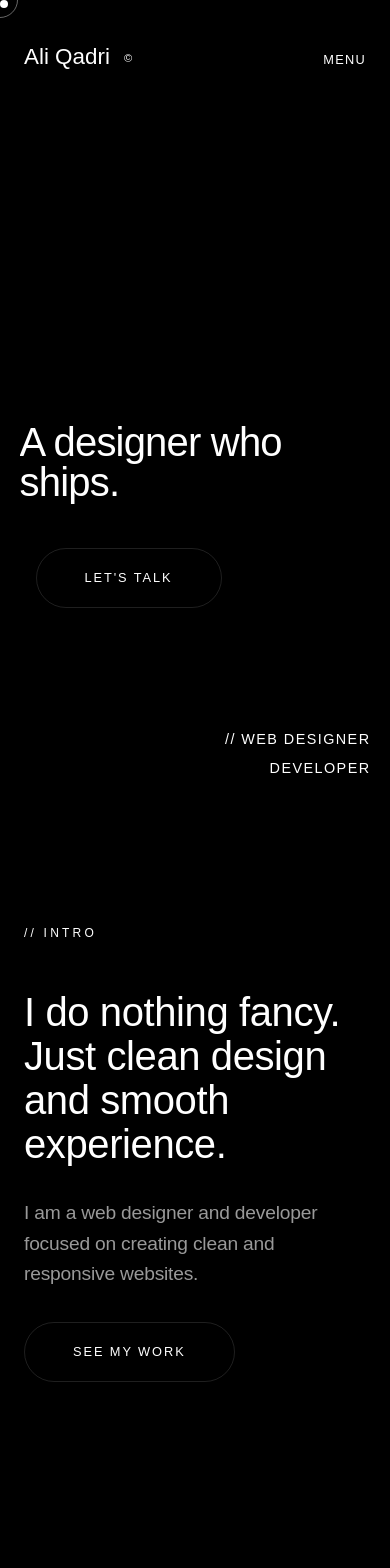
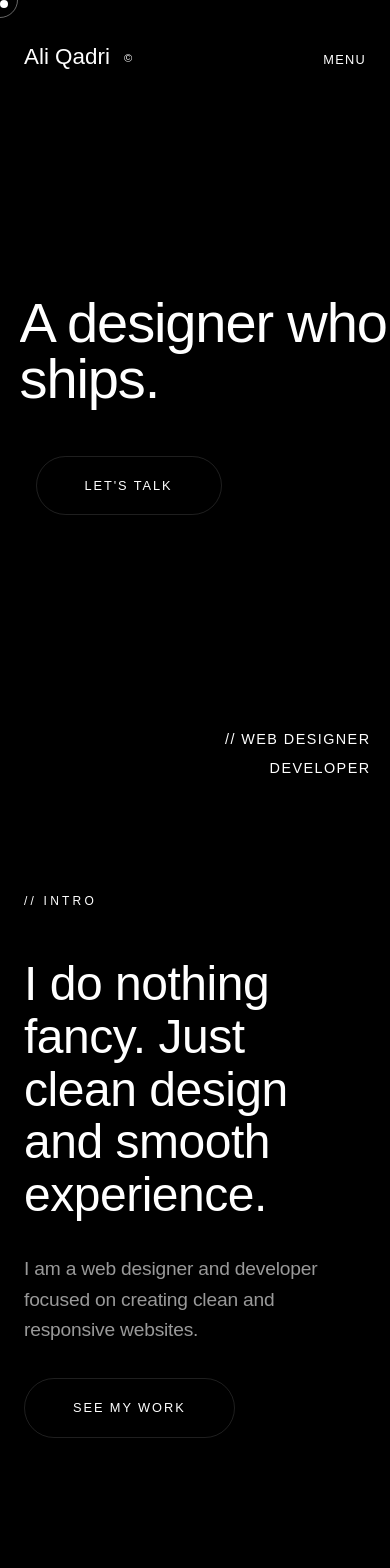
Before and after one commit to Ali-Qadri/MyPortfolio, a Next.js app in the folder my-portfolio/: page / in a window 390 px wide. Shown: the top 1568 px of the page. Built offline with nearby package versions, Linux system fonts and the light colour scheme; a web font is replaced by a local one.

Commit message:
Fixed the phone version
I fixed the heading on phone version

```diff
--- a/my-portfolio/app/components/Playground.tsx
+++ b/my-portfolio/app/components/Playground.tsx
@@ -4,7 +4,7 @@ import { motion } from 'framer-motion';
 export default function Playground() {
   return (
     <section id="playground" style={{
-      padding: 'clamp(5rem, 15vw, 12rem) clamp(1.5rem, 5vw, 4rem)',
+      padding: 'clamp(3rem, 10vw, 12rem) clamp(1.5rem, 5vw, 4rem)',
       maxWidth: '1440px',
       margin: '0 auto',
       background: '#000000',
@@ -14,7 +14,7 @@ export default function Playground() {
         whileInView={{ opacity: 1, y: 0 }}
         transition={{ duration: 0.6 }}
         viewport={{ once: true, amount: 0.5 }}
-        style={{ display: 'flex', alignItems: 'center', gap: '1rem', marginBottom: '4rem' }}
+        style={{ display: 'flex', alignItems: 'center', gap: '1rem', marginBottom: '2rem' }}
       >
         <span style={{ color: 'var(--accent)', fontFamily: 'var(--font-body)', fontSize: '0.75rem', textTransform: 'uppercase', letterSpacing: '0.2rem' }}>// Playground</span>
       </motion.div>
@@ -26,7 +26,7 @@ export default function Playground() {
         viewport={{ once: true, amount: 0.1 }}
       >
         <h2 style={{
-          fontSize: 'clamp(2rem, 5vw, 4rem)',
+          fontSize: 'clamp(2.8rem, 6vw, 4rem)',
           color: '#fff',
           fontFamily: 'var(--font-heading)',
           fontWeight: 300,
@@ -40,7 +40,7 @@ export default function Playground() {
           fontFamily: 'var(--font-body)',
           fontSize: '1.1rem',
           maxWidth: '800px',
-          marginBottom: '3rem',
+          marginBottom: '2rem',
           lineHeight: 1.6,
         }}>
           Explore my other designs! These are design exercises I practice in my free time to hone my skills, experiment with layouts, and stay creatively sharp.
--- a/my-portfolio/app/sections/Hero.tsx
+++ b/my-portfolio/app/sections/Hero.tsx
@@ -85,7 +85,7 @@ export default function Hero() {
       }}>
         <motion.div style={{
           position: 'absolute',
-          top: '50%',
+          top: isMobile ? '35%' : '50%',
           left: '5%',
           transform: 'translateY(-50%)',
           overflow: 'hidden', // The Mask
@@ -97,7 +97,7 @@ export default function Hero() {
             animate={mounted ? { y: 0 } : { y: "100%" }}
             transition={{ duration: 1.2, ease: [0.23, 1, 0.32, 1], delay: 0.2 }}
             style={{
-              fontSize: 'clamp(2.5rem, 8vw, 9rem)',
+              fontSize: 'clamp(3.5rem, 10vw, 9rem)',
               lineHeight: 1,
               color: 'var(--text-primary)',
               letterSpacing: '-0.02em',
@@ -176,7 +176,7 @@ export default function Hero() {
       </div>
 
       {/* Intro Section (Previously Sticky) */}
-      <div style={{ padding: 'clamp(5rem, 15vw, 12rem) clamp(1.5rem, 5vw, 4rem)', background: '#000' }}>
+      <div style={{ padding: 'clamp(3rem, 10vw, 12rem) clamp(1.5rem, 5vw, 4rem)', background: '#000' }}>
         <div style={{
           display: 'grid',
           gridTemplateColumns: isMobile ? '1fr' : 'minmax(0, 1.2fr) minmax(0, 0.8fr)',
@@ -203,7 +203,7 @@ export default function Hero() {
               // Intro
             </p>
             <h2 style={{
-              fontSize: 'clamp(2.5rem, 4.5vw, 5rem)',
+              fontSize: 'clamp(3rem, 6vw, 5rem)',
               lineHeight: 1.1,
               color: '#fff',
               maxWidth: '950px',
```
